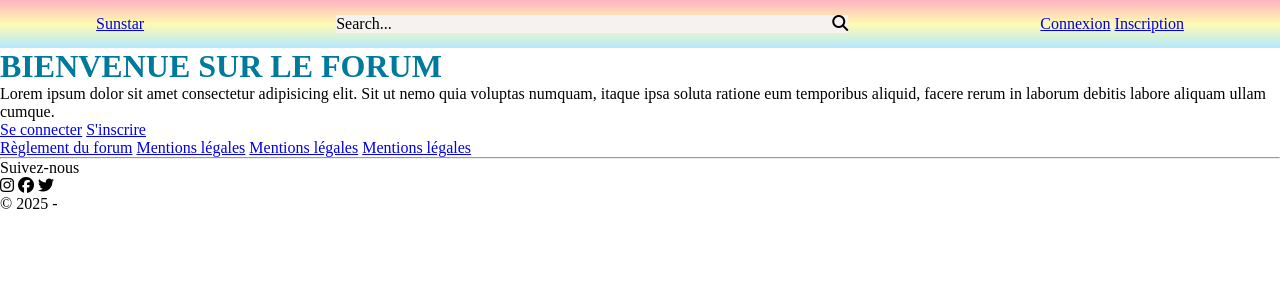
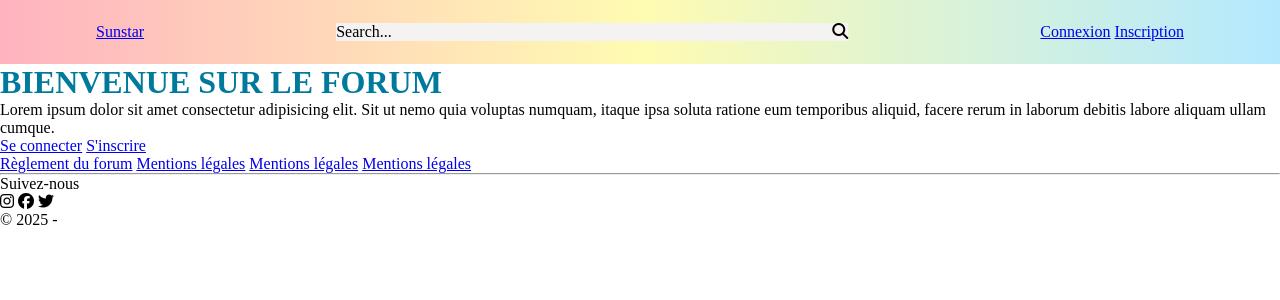
Before and after one commit to Oarlina/forum, a PHP site: page / in a window 1280 px wide. Shown: the top 300 px of the page. Run offline with PHP 8.4, Linux system fonts and the light colour scheme; some libraries are stand-ins or nearby versions.

Commit message:
Ajout CSS

```diff
--- a/public/css/style.css
+++ b/public/css/style.css
@@ -10,9 +10,9 @@ h1 {
 
 body{
     nav{
-        height: 3rem;
+        height: 4rem;
         width: 100%;
-        background: linear-gradient(#FFB3C0, #FFFBB2, #B3E9FF);
+        background: linear-gradient(0.25turn, #FFB3C0, #FFFBB2, #B3E9FF);
         display: flex;
         flex-direction: row;
         justify-content: space-around;
```
